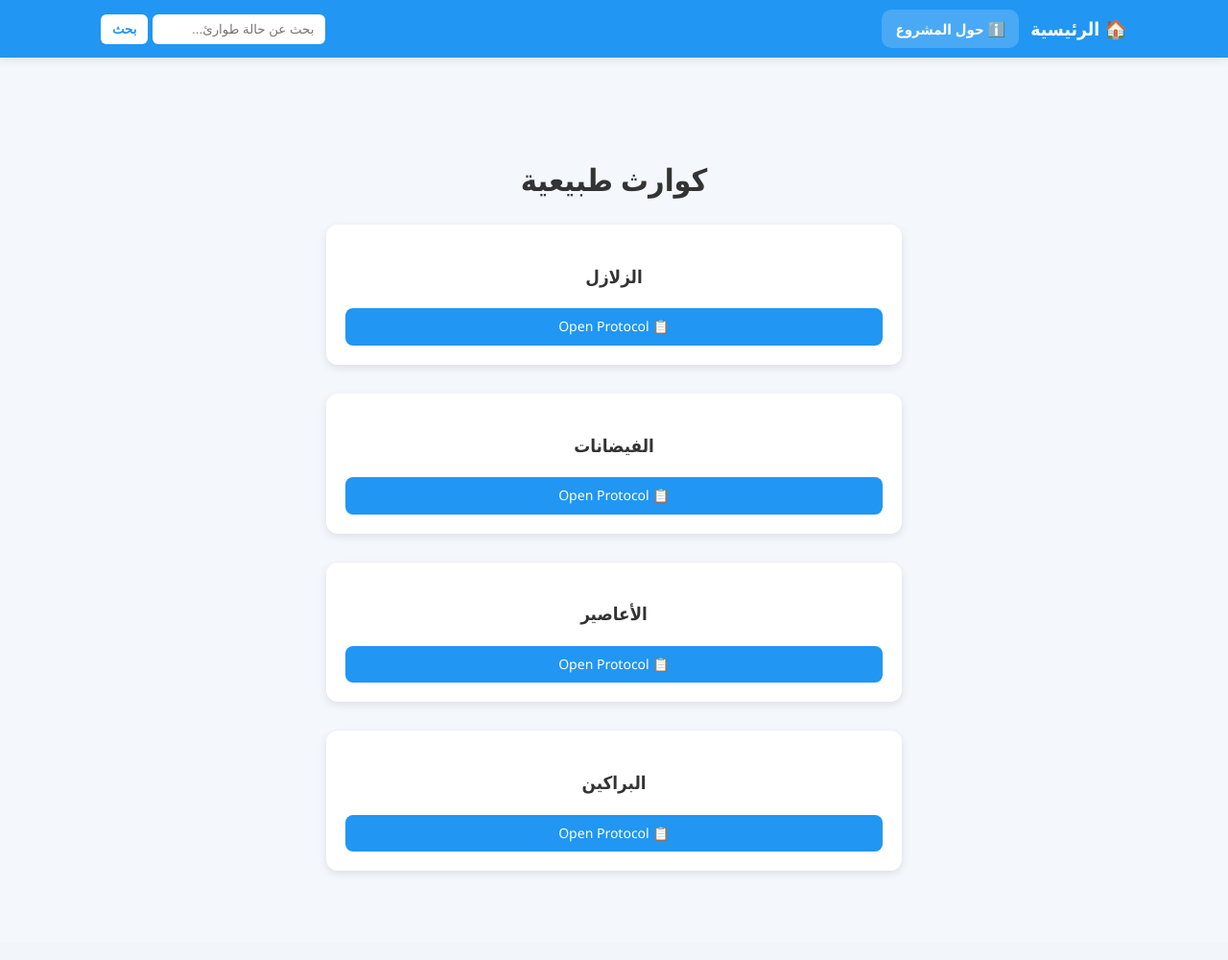
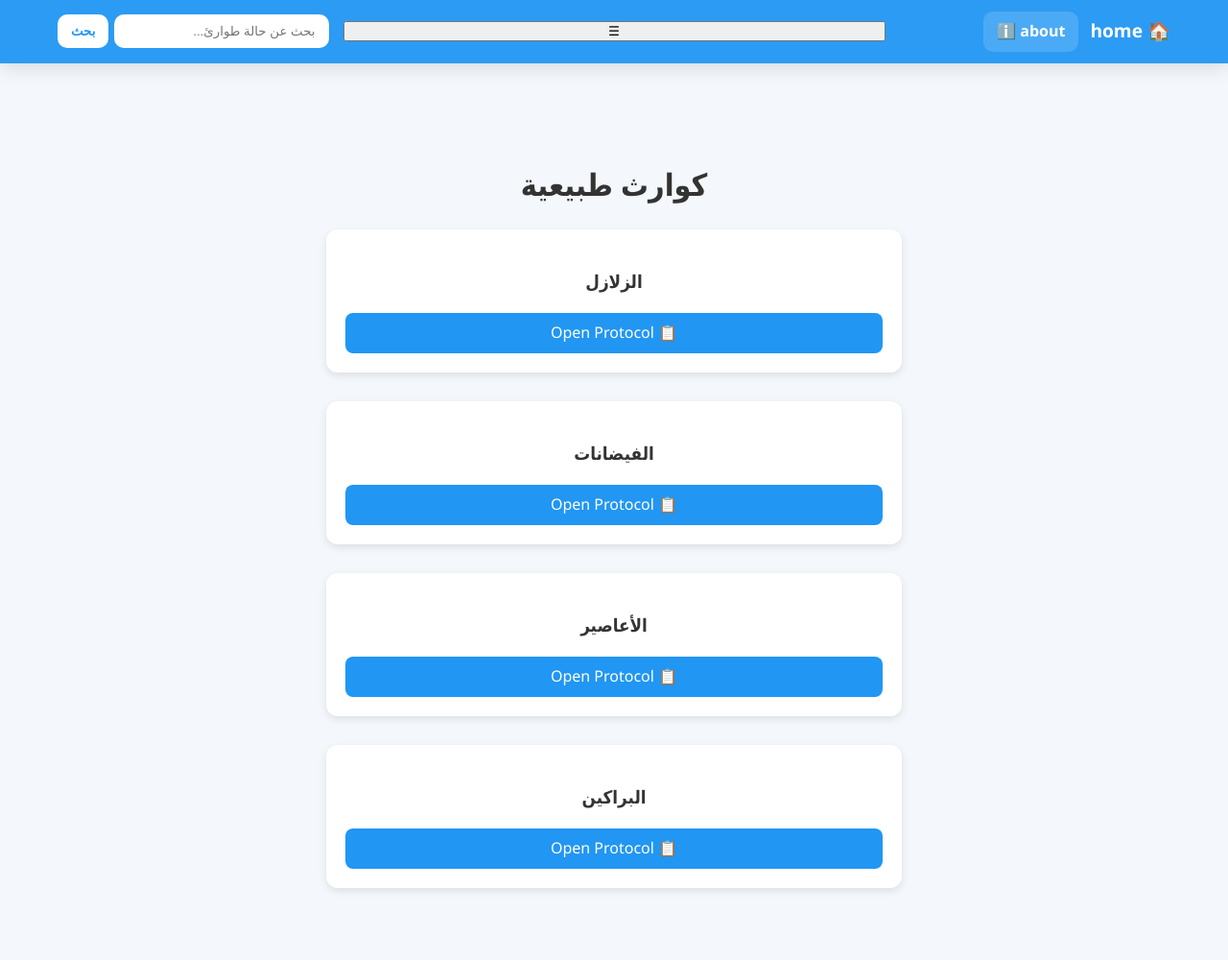
Before and after one commit to administrationQU/crisis_system, a Django app: page /category/1/ in a window 1280 px wide. Shown: the whole page at 96% size. Before the commit the page ends 909 px from the top, so only its background shows below. Run offline with Django 5.2, Linux system fonts and the light colour scheme; data comes from the database, SQL or seed files in the repository; some libraries are stand-ins or nearby versions.

```diff
--- a/core/static/css/base.css
+++ b/core/static/css/base.css
@@ -1,4 +1,6 @@
-/* 1. GENERAL SETTINGS */
+/* =========================
+   1. GENERAL SETTINGS
+========================= */
 * {
     box-sizing: border-box;
     -webkit-tap-highlight-color: transparent;
@@ -14,315 +16,235 @@ body {
     overflow-x: hidden;
 }
 
-/* 2. NAVBAR */
+/* =========================
+   2. NAVBAR (PRO LEVEL)
+========================= */
 .navbar {
     position: fixed;
     top: 0;
     width: 100%;
-    background: #2196f3;
-    padding: 10px 0;
+    background: rgba(33, 150, 243, 0.95);
+    backdrop-filter: blur(10px);
+    box-shadow: 0 4px 20px rgba(0,0,0,0.12);
     z-index: 1000;
-    box-shadow: 0 2px 10px rgba(0,0,0,0.1);
 }
 
 .nav-container {
-    max-width: 1100px;
+    max-width: 1200px;
     margin: 0 auto;
-    padding: 0 15px;
+    padding: 12px 20px;
 
-    display: flex;
-    justify-content: space-between;
+    display: grid;
+    grid-template-columns: 1fr 2fr 1fr;
     align-items: center;
-
-    flex-wrap: wrap;
-    gap: 10px;
+    gap: 15px;
 }
 
-/* NAV LINKS */
+/* LEFT SIDE */
 .nav-links {
     display: flex;
     align-items: center;
     gap: 12px;
-    flex-wrap: wrap;
 }
 
-/* HOME LOGO */
 .nav-logo {
     color: white;
     text-decoration: none;
-    font-weight: bold;
+    font-weight: 700;
     font-size: 1.2rem;
 }
 
-/* ABOUT BUTTON */
 .about-link {
     text-decoration: none;
     color: white;
-    background: rgba(255,255,255,0.18);
-
     padding: 8px 14px;
     border-radius: 10px;
-
+    background: rgba(255,255,255,0.15);
     transition: 0.3s;
-
-    font-size: 15px;
-    font-weight: bold;
+    font-weight: 600;
 }
 
 .about-link:hover {
     background: white;
     color: #2196f3;
-    transform: translateY(-2px);
 }
 
-/* 3. SEARCH FORM */
+/* CENTER SEARCH */
 .search-form {
     display: flex;
-    gap: 5px;
+    justify-content: center;
+    width: 100%;
 }
 
 .search-form input {
-    padding: 8px 12px;
-    border-radius: 6px;
+    width: 100%;
+    max-width: 420px;
+    padding: 10px 14px;
+    border-radius: 10px;
     border: none;
-    width: 180px;
     outline: none;
 }
 
 .search-form button {
-    padding: 8px 12px;
+    margin-right: 6px;
+    padding: 10px 14px;
     border: none;
-    border-radius: 6px;
-
+    border-radius: 10px;
     background: white;
     color: #2196f3;
-
+    font-weight: bold;
     cursor: pointer;
-    font-weight: bold;
-
-    transition: 0.3s;
 }
 
-.search-form button:hover {
-    background: #e3f2fd;
+/* RIGHT SIDE (future use / spacing balance) */
+.nav-right {
+    display: flex;
+    justify-content: flex-end;
 }
 
-/* 4. CONTENT */
+/* =========================
+   3. CONTENT
+========================= */
 .content {
-    margin-top: 80px;
+    margin-top: 85px;
     padding: 20px;
-
-    max-width: 1100px;
+    max-width: 1200px;
     margin-left: auto;
     margin-right: auto;
-
-    min-height: 80vh;
 }
 
-/* 5. HOME GRID */
+/* =========================
+   4. HOME GRID
+========================= */
 .grid {
     display: grid;
-    grid-template-columns: repeat(auto-fit, minmax(150px, 1fr));
-
+    grid-template-columns: repeat(auto-fit, minmax(160px, 1fr));
     gap: 20px;
-    margin-top: 20px;
 }
 
 .card {
     background: white;
-
     padding: 25px 15px;
-
     border-radius: 15px;
-
     text-decoration: none;
     color: #222;
-
-    box-shadow: 0 4px 10px rgba(0,0,0,0.05);
-
+    box-shadow: 0 6px 15px rgba(0,0,0,0.06);
     text-align: center;
-
     transition: 0.3s;
-
-    display: flex;
-    flex-direction: column;
-    gap: 10px;
 }
 
 .card:hover {
-    transform: translateY(-5px);
+    transform: translateY(-6px);
     background: #e3f2fd;
 }
 
-.card .icon {
-    font-size: 40px;
-}
-
-.card .name {
-    font-weight: bold;
-}
-
-/* 6. TOPICS & SEARCH */
+/* =========================
+   5. TOPICS
+========================= */
 .topic-card {
     background: white;
-
     padding: 20px;
-
     border-radius: 12px;
-
     margin-bottom: 15px;
-
-    box-shadow: 0 3px 8px rgba(0,0,0,0.06);
+    box-shadow: 0 4px 12px rgba(0,0,0,0.06);
 }
 
 .buttons {
     display: flex;
     gap: 10px;
-
+    flex-wrap: wrap;
     margin-top: 10px;
-
-    flex-wrap: wrap;
 }
 
-.doc,
-.nur,
-.view-btn {
+.doc, .nur, .view-btn {
+    flex: 1;
+    min-width: 120px;
     padding: 10px 15px;
-
-    border-radius: 8px;
-
+    border-radius: 10px;
     text-decoration: none;
-
     color: white;
-
-    font-size: 14px;
-
     text-align: center;
-
-    flex: 1;
-    min-width: 100px;
-
     transition: 0.3s;
 }
 
-.doc,
-.view-btn {
-    background: #2196f3;
+.doc, .view-btn { background: #2196f3; }
+.nur { background: #4caf50; }
+
+.doc:hover, .nur:hover, .view-btn:hover {
+    transform: scale(1.03);
 }
 
-.nur {
-    background: #4caf50;
-}
-
-.doc:hover,
-.nur:hover,
-.view-btn:hover {
-    opacity: 0.9;
-    transform: scale(1.02);
-}
-
-/* 7. ROLES */
+/* =========================
+   6. ROLES
+========================= */
 .roles {
     display: flex;
     justify-content: center;
-
     gap: 20px;
-
     flex-wrap: wrap;
-
-    margin-top: 30px;
 }
 
 .role {
     padding: 30px;
-
-    width: 100%;
-    max-width: 200px;
-
+    width: 200px;
     border-radius: 15px;
-
     text-align: center;
-
-    text-decoration: none;
-
     color: white;
-
-    font-size: 20px;
-
+    font-size: 18px;
     transition: 0.3s;
 }
 
 .role:hover {
-    transform: translateY(-5px);
+    transform: translateY(-6px);
 }
 
-
-
-/* 8. PROTOCOL */
+/* =========================
+   7. STEPS
+========================= */
 .step-card {
     background: white;
-
     padding: 20px;
-
     margin-bottom: 20px;
-
     border-radius: 12px;
-
-    box-shadow: 0 4px 12px rgba(0,0,0,0.08);
+    box-shadow: 0 6px 18px rgba(0,0,0,0.08);
 }
 
 .step-card img,
 .step-card iframe {
     width: 100%;
-    max-width: 100%;
-
-    height: auto;
-
     border-radius: 10px;
-
     margin-top: 15px;
 }
 
-.step-card iframe {
-    aspect-ratio: 16 / 9;
-}
-
-/* 9. MOBILE */
-@media (max-width: 600px) {
+/* =========================
+   8. MOBILE (PRO FIX)
+========================= */
+@media (max-width: 768px) {
 
     .nav-container {
-        justify-content: center;
+        grid-template-columns: 1fr;
+        text-align: center;
+        gap: 10px;
     }
 
     .nav-links {
-        width: 100%;
         justify-content: center;
     }
 
     .search-form {
-        width: 100%;
         justify-content: center;
     }
 
     .search-form input {
-        width: 140px;
+        max-width: 250px;
     }
 
     .content {
         margin-top: 140px;
-        padding: 15px;
     }
 
     .grid {
         grid-template-columns: repeat(2, 1fr);
         gap: 10px;
     }
-
-    .card {
-        padding: 15px 10px;
-    }
-
-    h1 {
-        font-size: 1.5rem;
-    }
 }
--- a/core/templates/base.html
+++ b/core/templates/base.html
@@ -16,13 +16,16 @@
 
         <div class="nav-container">
 
-            <!-- Links -->
+            <!-- LEFT LINKS -->
             <div class="nav-links">
-                <a href="/" class="nav-logo">🏠 الرئيسية</a>
-                <a href="/about/" class="about-link">ℹ️ حول المشروع</a>
+                <a href="/" class="nav-logo">🏠 home</a>
+                <a href="/about/" class="about-link">ℹ️ about</a>
             </div>
 
-            <!-- Search -->
+            <!-- MOBILE MENU BUTTON -->
+            <button class="menu-toggle" onclick="toggleMenu()">☰</button>
+
+            <!-- SEARCH -->
             <form action="/search/" method="GET" class="search-form">
                 <input type="text" name="q" placeholder="بحث عن حالة طوارئ...">
                 <button type="submit">بحث</button>
@@ -37,6 +40,12 @@
         {% endblock %}
     </main>
 
+    <script>
+        function toggleMenu() {
+            document.querySelector('.nav-links').classList.toggle('show');
+        }
+    </script>
+
 </body>
 
 </html>
```
